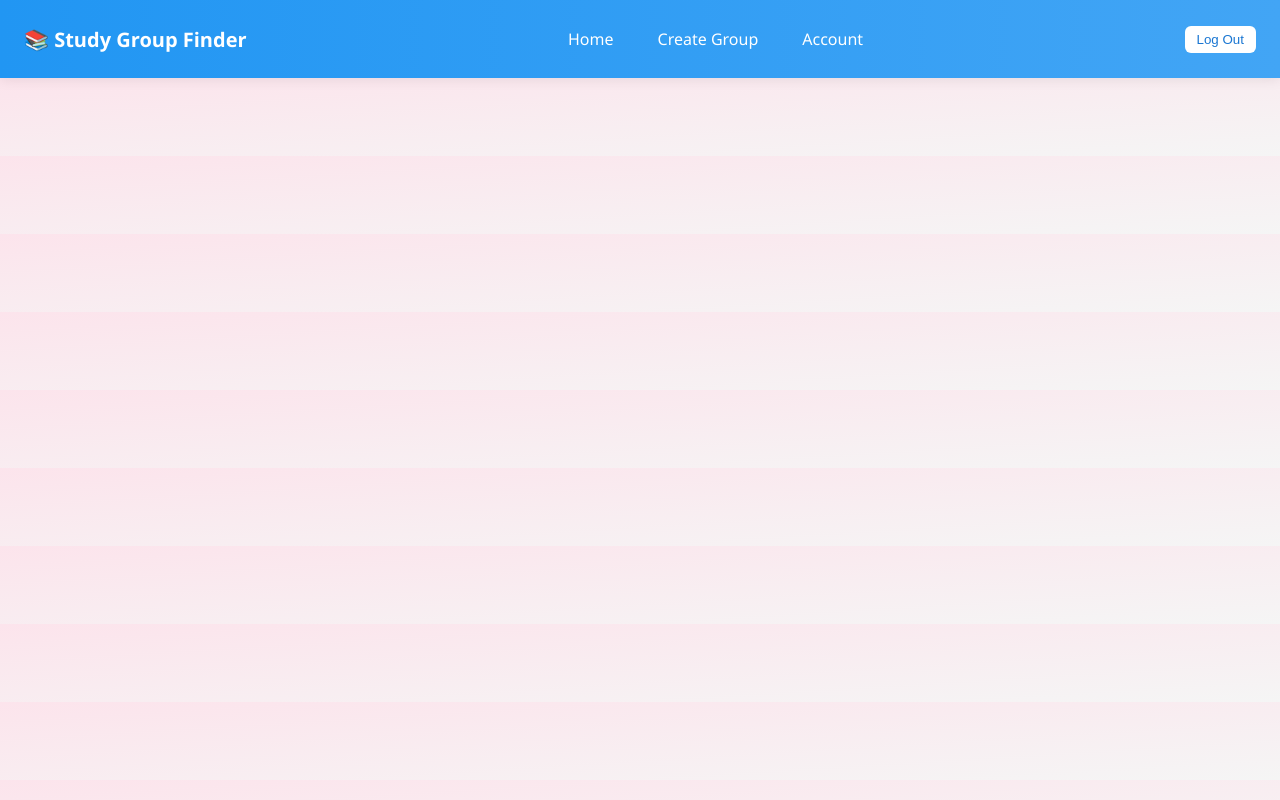
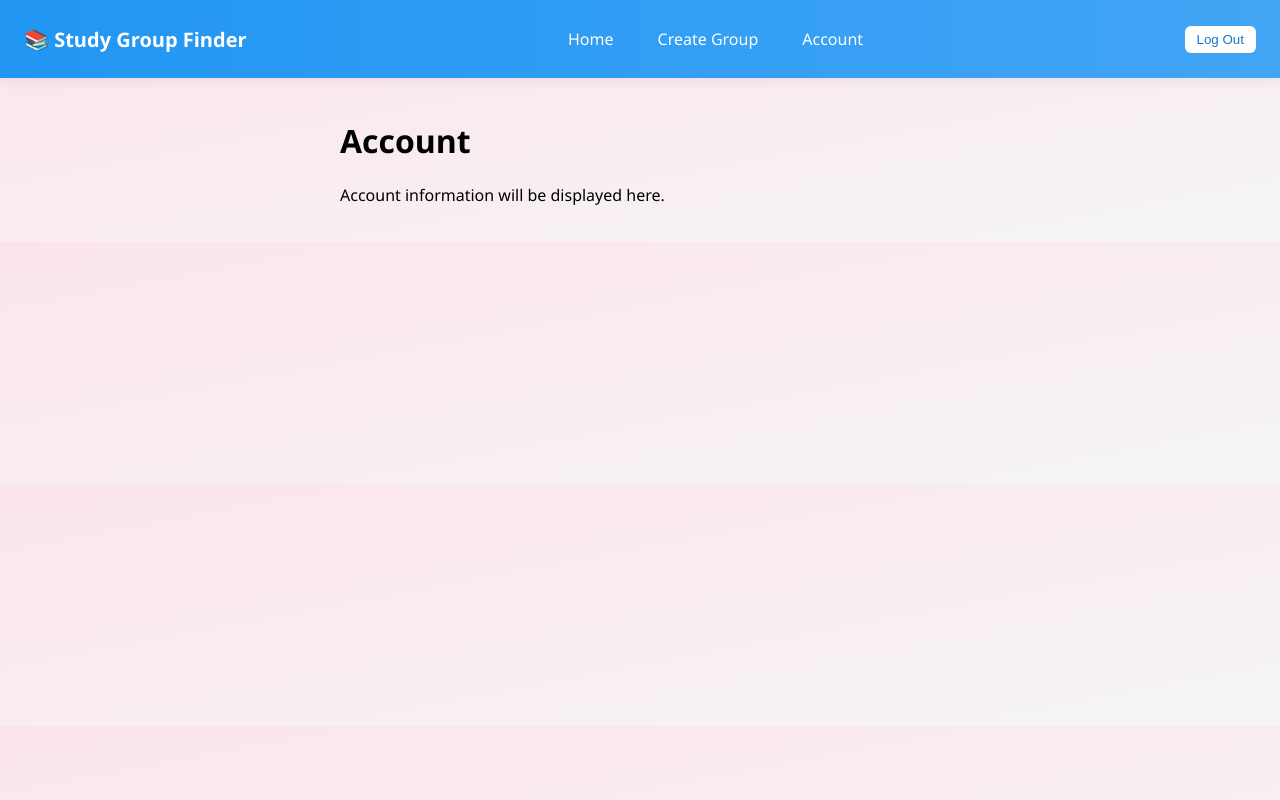
Before and after one commit to MastaM1ND/CS-440---Verdant-Vermin, a React (Create React App) app in the folder frontend/: page /account in a window 1280 px wide. Built offline with nearby package versions, Linux system fonts and the light colour scheme; sample sign-in values are in the browser's storage.

Commit message:
barebones account setup

```diff
--- a/frontend/src/Account.js
+++ b/frontend/src/Account.js
@@ -1 +1,13 @@
-//todo
+import React from 'react';
+
+function Account() {
+    return (
+        <div style={{ maxWidth: '600px', margin: 'auto', padding: '20px' }}>
+            <h1>Account</h1>
+            <p>Account information will be displayed here.</p>
+        </div>
+    );
+
+}
+
+export default Account;
--- a/frontend/src/App.js
+++ b/frontend/src/App.js
@@ -4,6 +4,7 @@ import Signup from './Signup';
 import Groups from './Groups';
 import NavBar from './components/NavBar';
 import CreateGroup from './CreateGroup';
+import Account from './Account';
 import RequireAuth from './components/RequireAuth';
 
 // This inner component allows dynamic hiding of NavBar
@@ -36,6 +37,15 @@ function AppRoutes() {
             </RequireAuth>
           }
         />
+
+        <Route
+          path="/account"
+          element={
+            <RequireAuth>
+              <Account />
+            </RequireAuth>
+          }
+        />
       </Routes>
     </>
   );
```
